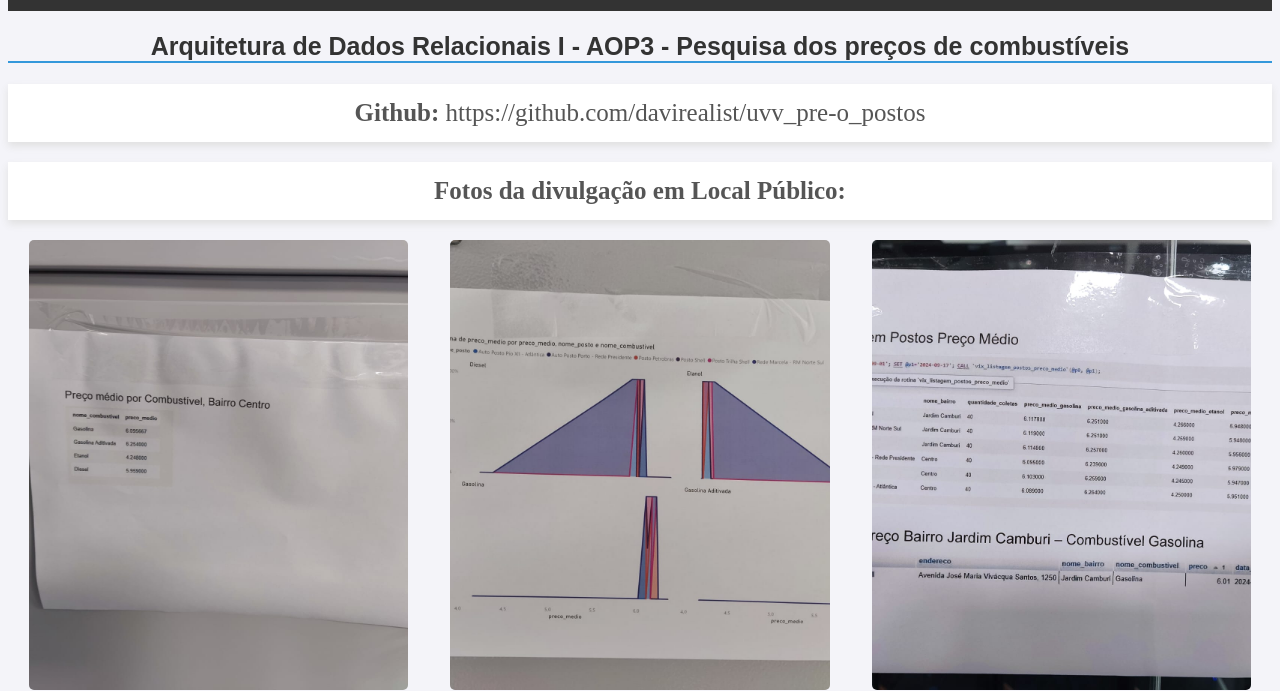
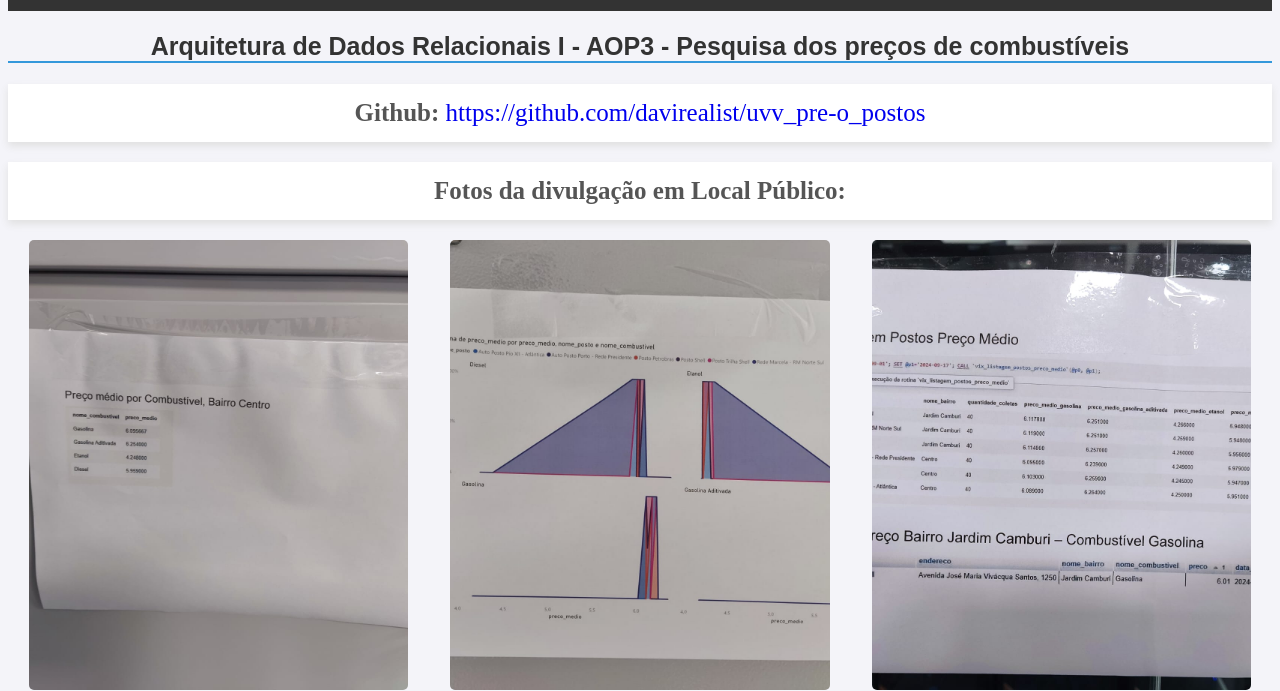
Before and after one commit to davirealist/uvv-front-end, a plain HTML site: page arquitetura.html in a window 1280 px wide. Shown: the part 47-738 px from the top of the page. Drawn offline with Linux system fonts and the light colour scheme.

Commit message:
Add files via upload

```diff
--- a/arquitetura.html
+++ b/arquitetura.html
@@ -23,7 +23,7 @@
     <main>
         <section>
             <h2>Arquitetura de Dados Relacionais I - AOP3 - Pesquisa dos preços de combustíveis</h2>
-			<p><strong>Github:</strong> https://github.com/davirealist/uvv_pre-o_postos</p>
+			<p><strong>Github:</strong> <a href="https://github.com/davirealist/uvv_pre-o_postos">https://github.com/davirealist/uvv_pre-o_postos</a></p>
             <p><strong>Fotos da divulgação em Local Público:</strong></p>
 			<section class="destaques">
 				<div class="conteudo">
```
